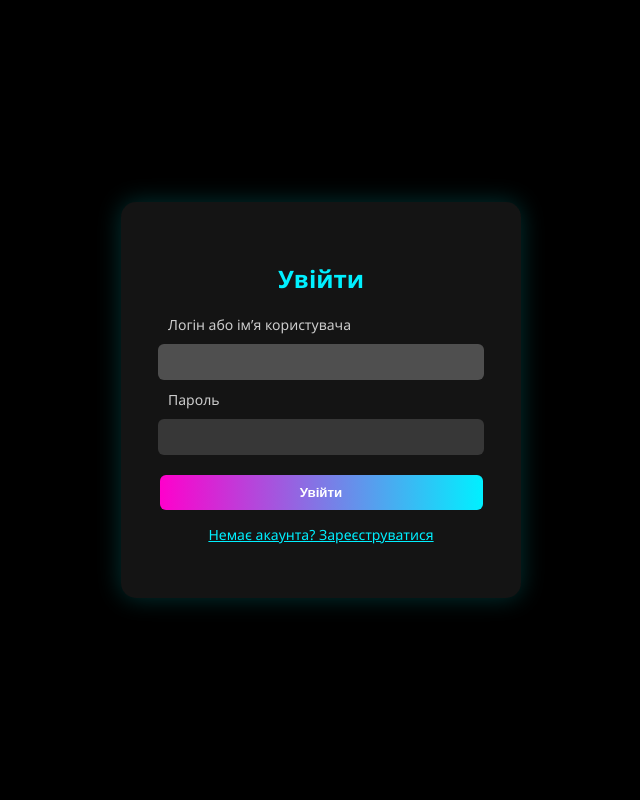
After one commit to cnaut88/room, a Django app: page /auth/ in a window 1280 px wide. The commit adds this page. Shown: the whole page, without its empty margins (319-959 px from the left). Run offline with Django 5.2, Linux system fonts and the light colour scheme.

Commit message:
third part of project

```diff
--- /dev/null
+++ b/project_room/booking/templates/registration/login_register.html
@@ -0,0 +1,160 @@
+<!DOCTYPE html>
+<html lang="uk">
+<head>
+    <meta charset="UTF-8">
+    <title>Вхід / Реєстрація</title>
+    <style>
+        body {
+            font-family: "Segoe UI", sans-serif;
+            background: #000;
+            color: #fff;
+            display: flex;
+            justify-content: center;
+            align-items: center;
+            height: 100vh;
+            margin: 0;
+        }
+
+        .box {
+            background: rgba(255, 255, 255, 0.08);
+            padding: 40px 30px;
+            border-radius: 15px;
+            width: 340px;
+            text-align: center;
+            box-shadow: 0 0 25px rgba(0, 255, 255, 0.2);
+        }
+
+        h2 {
+            margin-bottom: 20px;
+            color: #00f0ff;
+        }
+
+        form {
+            display: flex;
+            flex-direction: column;
+            align-items: center;
+            gap: 10px;
+        }
+
+        label {
+            align-self: flex-start;
+            margin-left: 5%;
+            font-size: 14px;
+            color: #ccc;
+        }
+
+        input {
+            width: 90%;
+            padding: 10px;
+            border-radius: 6px;
+            border: none;
+            outline: none;
+            background: rgba(255, 255, 255, 0.15);
+            color: white;
+            font-size: 14px;
+            transition: 0.2s;
+        }
+
+        input:focus {
+            background: rgba(255, 255, 255, 0.25);
+        }
+
+        button {
+            width: 95%;
+            padding: 10px;
+            background: linear-gradient(90deg, #ff00cc, #00f0ff);
+            border: none;
+            border-radius: 6px;
+            color: white;
+            font-weight: bold;
+            cursor: pointer;
+            margin-top: 10px;
+            transition: 0.3s;
+        }
+
+        button:hover {
+            transform: scale(1.03);
+            box-shadow: 0 0 10px #00f0ff;
+        }
+
+        .toggle {
+            margin-top: 15px;
+            color: #00f0ff;
+            cursor: pointer;
+            font-size: 14px;
+            text-decoration: underline;
+            transition: 0.3s;
+        }
+
+        .toggle:hover {
+            color: #ff00cc;
+        }
+
+        .hidden {
+            display: none;
+        }
+
+
+        .messages {
+            margin-bottom: 10px;
+            font-size: 14px;
+            color: #ff8080;
+        }
+    </style>
+</head>
+<body>
+    <div class="box">
+        {% if messages %}
+            <div class="messages">
+                {% for msg in messages %}
+                    <p>{{ msg }}</p>
+                {% endfor %}
+            </div>
+        {% endif %}
+
+        <div id="loginForm">
+            <h2>Увійти</h2>
+            <form method="post">
+                {% csrf_token %}
+                <input type="hidden" name="login">
+
+                <label for="id_username">Логін або ім’я користувача</label>
+                {{ login_form.username }}
+
+                <label for="id_password">Пароль</label>
+                {{ login_form.password }}
+
+                <button type="submit">Увійти</button>
+            </form>
+            <p class="toggle" onclick="toggleForms()">Немає акаунта? Зареєструватися</p>
+        </div>
+
+        <div id="registerForm" class="hidden">
+            <h2>Реєстрація</h2>
+            <form method="post">
+                {% csrf_token %}
+                <input type="hidden" name="register">
+
+                <label for="id_username">Ім’я користувача</label>
+                {{ register_form.username }}
+
+                <label for="id_password1">Пароль</label>
+                {{ register_form.password1 }}
+
+                <label for="id_password2">Підтвердження паролю</label>
+                {{ register_form.password2 }}
+
+                <button type="submit">Створити акаунт</button>
+            </form>
+            <p class="toggle" onclick="toggleForms()">Вже маєш акаунт? Увійти</p>
+        </div>
+    </div>
+
+    <script>
+        function toggleForms() {
+            document.getElementById('loginForm').classList.toggle('hidden');
+            document.getElementById('registerForm').classList.toggle('hidden');
+        }
+    </script>
+</body>
+</html>
--- a/project_room/booking/views.py
+++ b/project_room/booking/views.py
@@ -1,12 +1,41 @@
 from django.shortcuts import render, redirect
 from .models import Room, Booking
 from .forms import BookingForm
+from django.contrib.auth.forms import UserCreationForm,AuthenticationForm
+from django.contrib.auth import login,authenticate
 from django.contrib import messages
-
 def home(request):
     rooms = Room.objects.all()
     return render(request, "home.html", {"rooms": rooms})
 
+
+def login_register(request):
+    login_form = AuthenticationForm()
+    register_form = UserCreationForm()
+
+    if request.method == 'POST':
+        if 'login' in request.POST:
+            login_form = AuthenticationForm(request, data=request.POST)
+            if login_form.is_valid():
+                user = login_form.get_user()
+                login(request, user)
+                return redirect('home')
+            else:
+                messages.error(request, "Невірний логін або пароль")
+
+        elif 'register' in request.POST:
+            register_form = UserCreationForm(request.POST)
+            if register_form.is_valid():
+                user = register_form.save()
+                login(request, user)
+                return redirect('home')
+            else:
+                messages.error(request, "Помилка реєстрації. Спробуйте ще раз.")
+
+    return render(request, 'registration/login_register.html', {
+        'login_form': login_form,
+        'register_form': register_form
+    })
 
 def book_room(request):
     if request.method == "POST":
--- a/project_room/room/settings.py
+++ b/project_room/room/settings.py
@@ -80,6 +80,8 @@ DATABASES = {
     }
 }
 
+LOGIN_REDIRECT_URL = '/'
+LOGOUT_REDIRECT_URL = '/'
 
 # Password validation
 # https://docs.djangoproject.com/en/5.2/ref/settings/#auth-password-validators
--- a/project_room/room/urls.py
+++ b/project_room/room/urls.py
@@ -15,11 +15,15 @@ Including another URLconf
     2. Add a URL to urlpatterns:  path('blog/', include('blog.urls'))
 """
 from django.contrib import admin
-from django.urls import path
+from django.urls import path, include
 from booking import views
+
 
 urlpatterns = [
     path("admin/", admin.site.urls),
     path("", views.home, name="home"),
     path("book/", views.book_room, name="book_room"),
+    path('accounts/',include('django.contrib.auth.urls')),
+    path("auth/", views.login_register, name="login_register"),
+
 ]
```
Also changed, not shown: project_room/booking/static/style.css (+130 -0 lines), project_room/booking/templates/home.html (+38 -0 lines), project_room/booking/templates/logged_out.html (added, +11 -0 lines), project_room/db.sqlite3.
